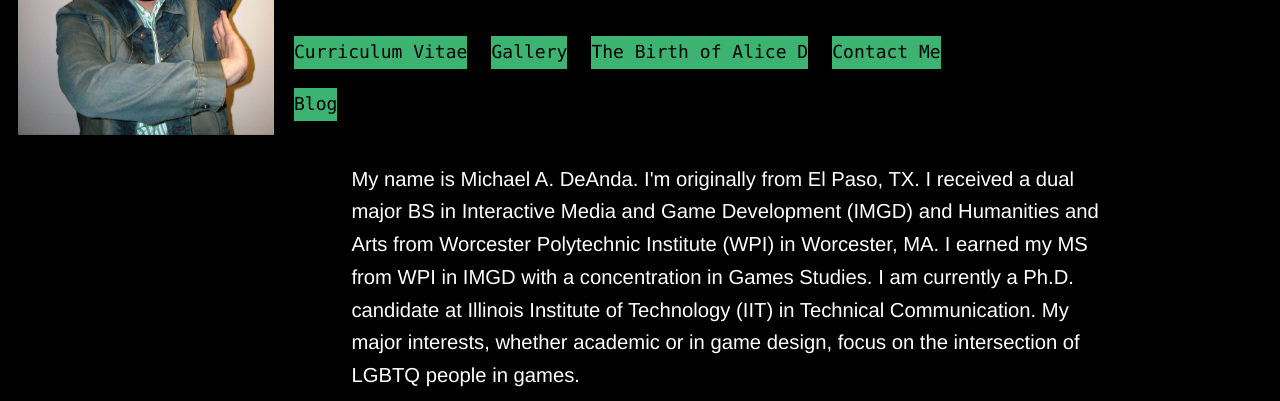
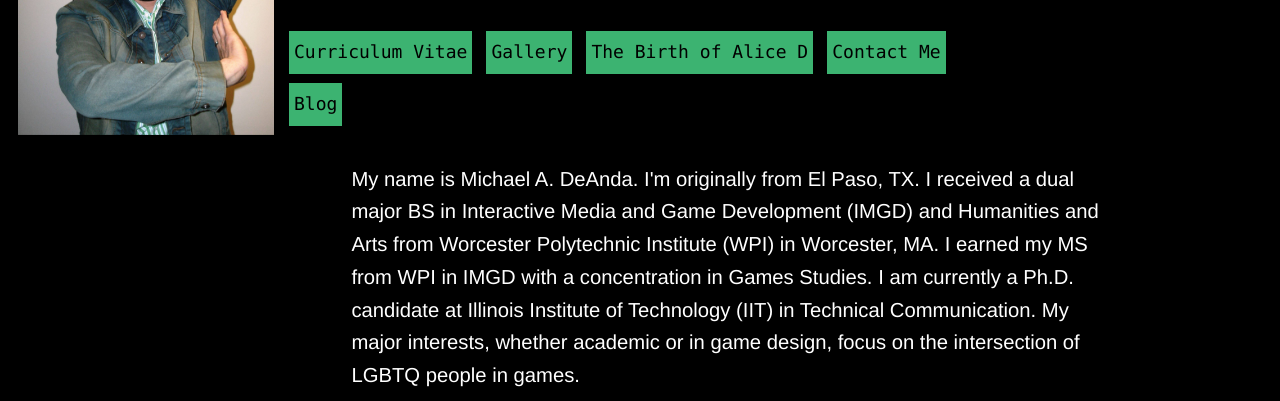
Before and after one commit to thisboigamer/thisboigamer.github.io, a plain HTML site: page index.html in a window 1280 px wide. Shown: the part 142-543 px from the top of the page. Drawn offline with Linux system fonts and the light colour scheme.

Commit message:
CSS updated nav boxes to account for the switch in HTML

```diff
--- a/screen.css
+++ b/screen.css
@@ -133,19 +133,20 @@ ul {
 
 #navigation li {
   background-color: #3CB371;
-  display: block;
-  width: 90%;
-  margin-left: .49em;
-  max-width: 30em;
-  margin-bottom: 0.49em;
+  padding: .286em .286em;
+
+  display: inline-block;
 }
 
 #navigation a {
   display: inline-block;
   color: #000;
-  padding: .286em .286em;
   font-size: 1em;
   font-family: Monaco, Consolas, Lucida Console, monospace;
+  margin-bottom: 0.49em;
+  margin-left: .49em;
+  width: 90%;
+  max-width: 30em;
   }
 
 
@@ -185,12 +186,12 @@ ul {
 
 @media screen and (min-width: 38em) {
   #navigation{
-  width:75%
-    max-width: 40em;
-    margin: 0 auto 1em auto;
+  width:80%;
+  max-width: 40em;
+  margin: 0 auto 1em auto;
   }
 
-  #navigation li {
+  #navigation a {
   display: inline-block;
   width: auto;
   max-width: 15em;
```
